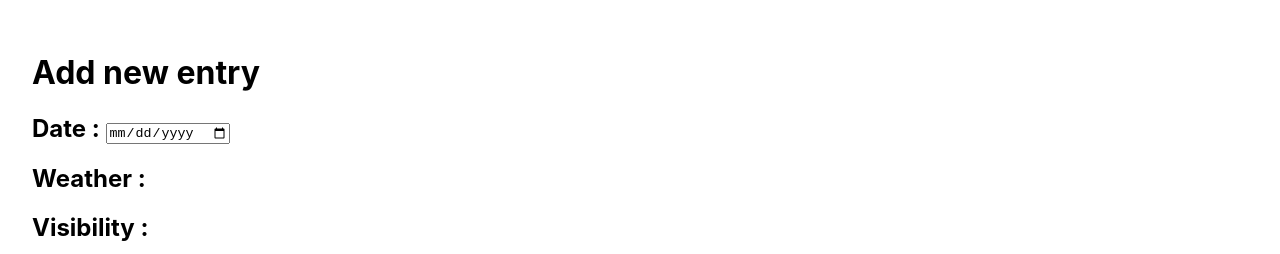
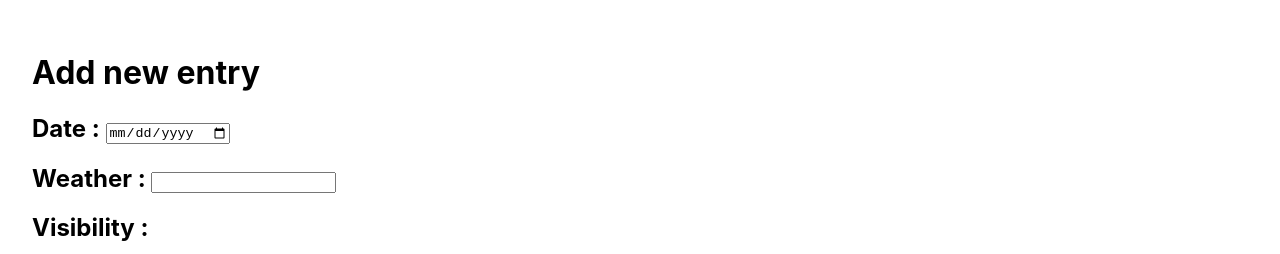
Before and after one commit to code0monkey1/flight-entries-react-typescript, a React (Create React App) app: page / in a window 1280 px wide. Shown: the top 254 px of the page. Built offline with nearby package versions, Linux system fonts and the light colour scheme; no server answers.

Commit message:
10 May 2023, 23:48

```diff
--- a/src/App.tsx
+++ b/src/App.tsx
@@ -10,7 +10,13 @@ function App() {
   console.log("entry",entry)
   console.log("diaryEntries",diaryEntries)
 
+  const setEntryField=(e:React.ChangeEvent<HTMLInputElement>)=>{
 
+   setEntry({
+      ...entry,
+      [e.target.name]: e.target.value,
+    });
+  }
   useEffect(() => {
 
     const fetchDiaryEntries=async()=>{
@@ -55,13 +61,8 @@ function App() {
       <form onSubmit={onFormSubmit}>
 
           <h1>Add new entry</h1>
-          <h2>Date : <input type="date" onChange={({target})=>{
-            setEntry({
-              ...entry,
-              date:target.value
-            })
-          }}/></h2>
-          <h2>Weather : </h2>
+          <h2>Date : <input name="date" type="date" onChange={setEntryField}/></h2>
+          <h2>Weather :  <input name="weather" type="text" onChange={setEntryField}/></h2>
           <h2>Visibility : </h2>
           <h2>Comment : </h2>
          <button type="submit" >Submit</button>
```
